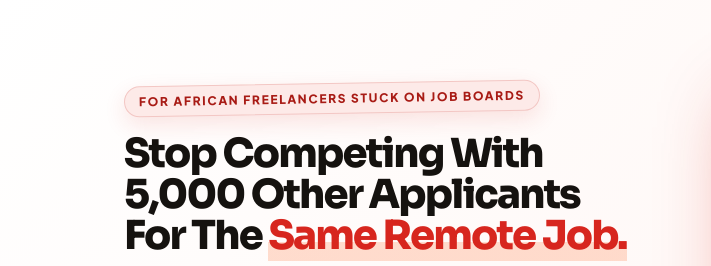
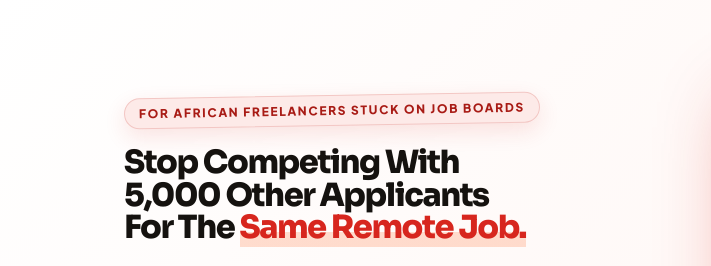
Before and after one commit to Danielonwa/kenPage, a plain HTML site: page freelanceremoteguide.html in a window 1280 px wide. Shown: the top 266 px of the page, 0-711 px from the left. Drawn offline with Linux system fonts and the light colour scheme.

Commit message:
Update freelanceremoteguide.html

```diff
--- a/freelanceremoteguide.html
+++ b/freelanceremoteguide.html
@@ -423,7 +423,7 @@ body{background:#fff;}
     <div class="hero-grid">
       <div class="reveal in">
         <span class="eyebrow">For African freelancers stuck on job boards</span>
-        <h1 style="font-size: 40px;">Stop Competing With 5,000 Other Applicants For The <span class="hl">Same Remote Job.</span></h1>
+        <h1 style="font-size: 32px;">Stop Competing With 5,000 Other Applicants For The <span class="hl">Same Remote Job.</span></h1>
         <p class="lead">Discover the client acquisition system that has helped <strong class="count-up" data-count="400" data-suffix="+">400+</strong> African freelancers bypass crowded job boards, connect directly with decision-makers, and get paid in dollars by businesses already looking for their skills.</p>
         <a href="https://selar.com/dp6206d6f2" target="_blank" class="btn btn-primary">Get Instant Access For ₦10,000</a>
         <span class="btn-sub"><s>Regular price ₦25,000</s> — discount ends soon</span>
```
